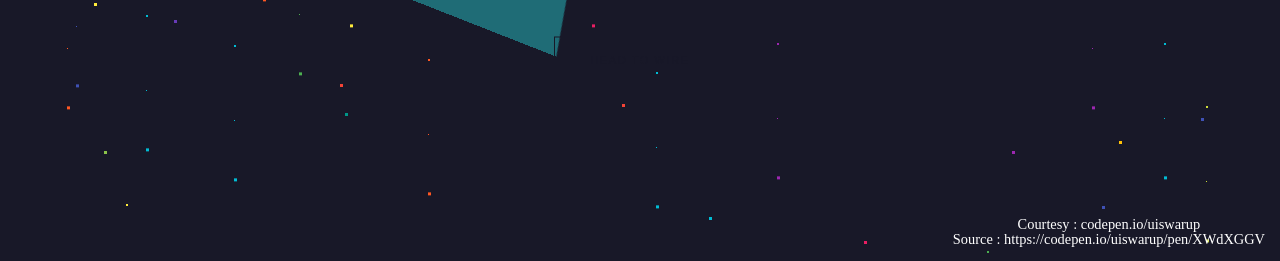
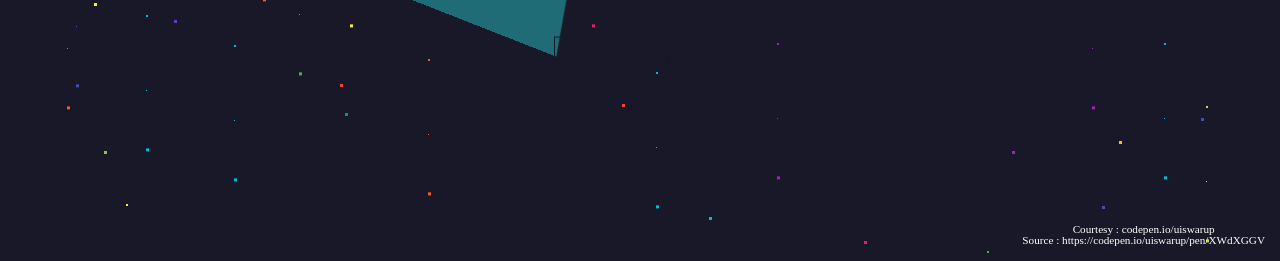
Before and after one commit to me-harshit/jsswire, a website: page views/index.html in a window 1280 px wide. Shown: the part 539-800 px from the top of the page. Drawn offline with Linux system fonts and the light colour scheme.

Commit message:
Update index.html

```diff
--- a/views/index.html
+++ b/views/index.html
@@ -578,7 +578,7 @@ button {
     </div>
   </div>
   <!-- END Content -->
-	<div style="position: fixed;bottom:15px;right:15px;color:white;font-size:0.9rem">
+	<div style="position: fixed;bottom:15px;right:15px;color:white;font-size:0.7rem">
 		<p>Courtesy : codepen.io/uiswarup</p>
 		<p>Source : https://codepen.io/uiswarup/pen/XWdXGGV</p>
 	</div>
```
